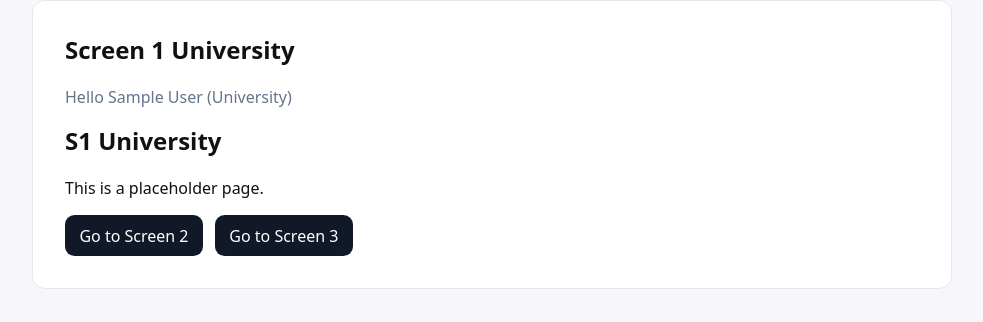
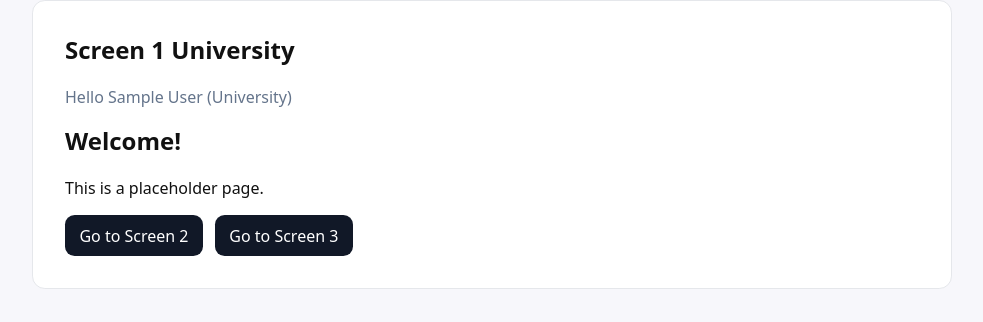
Before and after one commit to alrudniy/f25_discovery, a Django app: page /screen1/ in a window 1280 px wide. Shown: the part 131-453 px from the top of the page, without its empty margins (148-1131 px from the left). Run offline with Django 5.2, Linux system fonts and the light colour scheme; the visitor is signed in with stand-in values (Sample User, id 1).

Commit message:
chore: Update S1 University heading to Welcome!
Co-authored-by: aider (gemini/gemini-2.5-pro) <aider@aider.chat>

```diff
--- a/templates/pages/partials/s1_university.html
+++ b/templates/pages/partials/s1_university.html
@@ -1,2 +1,2 @@
-<h1>S1 University</h1>
+<h1>Welcome!</h1>
 <p>This is a placeholder page.</p>
```
